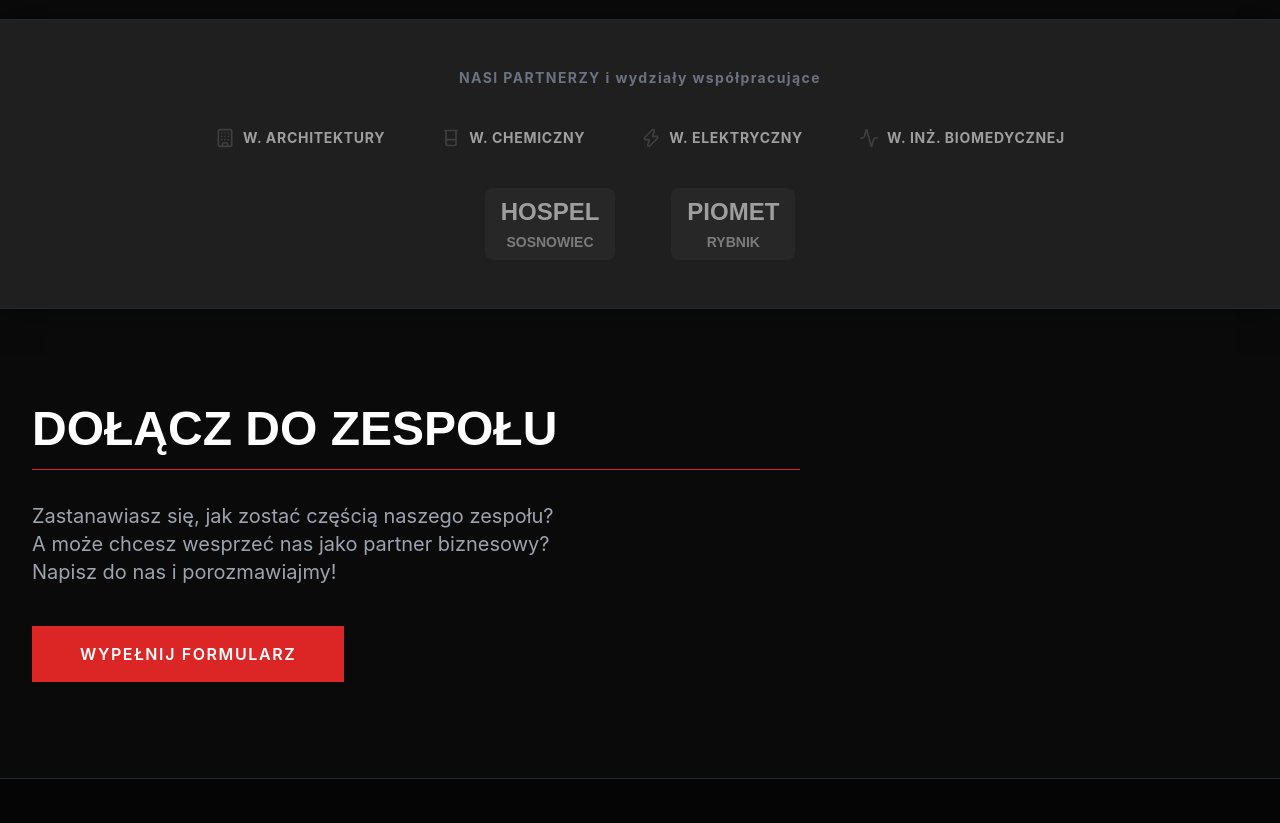
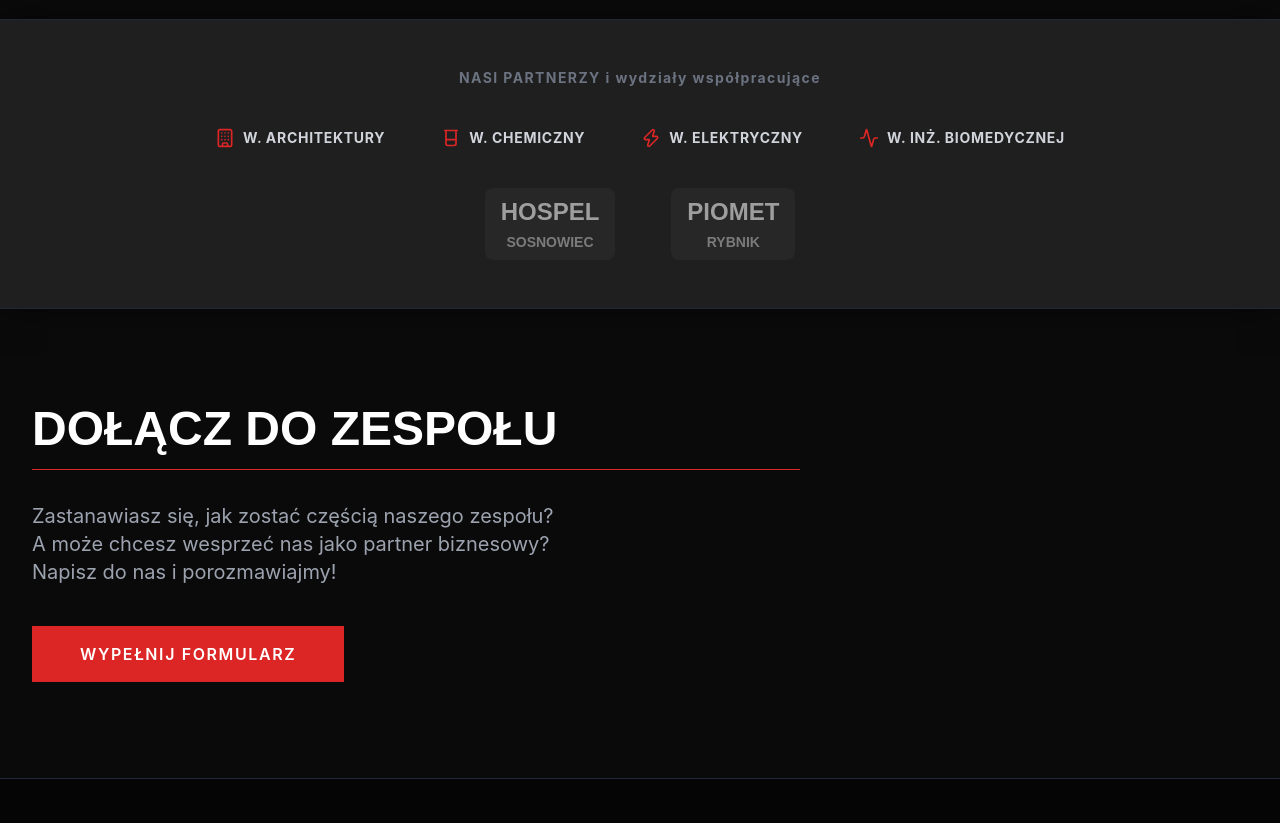
Before and after one commit to kalimo221/mechcore, a plain HTML site: page index.html in a window 1280 px wide. Shown: the part 2200-3023 px from the top of the page. Drawn offline with nearby package versions, Linux system fonts and the light colour scheme.

Commit message:
V1.0.2 - Aktualizacja stylu sekcji partnerzy

```diff
--- a/index.html
+++ b/index.html
@@ -246,8 +246,8 @@
             </div>
 
             <div class="flex flex-col gap-8 md:gap-10">
-                <!-- Wydziały (Pierwsza linia) -->
-                <div class="flex flex-wrap justify-center items-center gap-10 md:gap-14 grayscale hover:grayscale-0 transition-all duration-500 opacity-70 hover:opacity-100">
+                <!-- Wydziały (Pierwsza linia) - Usunięto filtry grayscale i opacity -->
+                <div class="flex flex-wrap justify-center items-center gap-10 md:gap-14">
                     <div class="flex items-center gap-2 text-gray-300 font-bold text-xs md:text-sm uppercase tracking-wider">
                         <i data-lucide="building" class="w-5 h-5 text-mech-red"></i> W. Architektury
                     </div>
```
